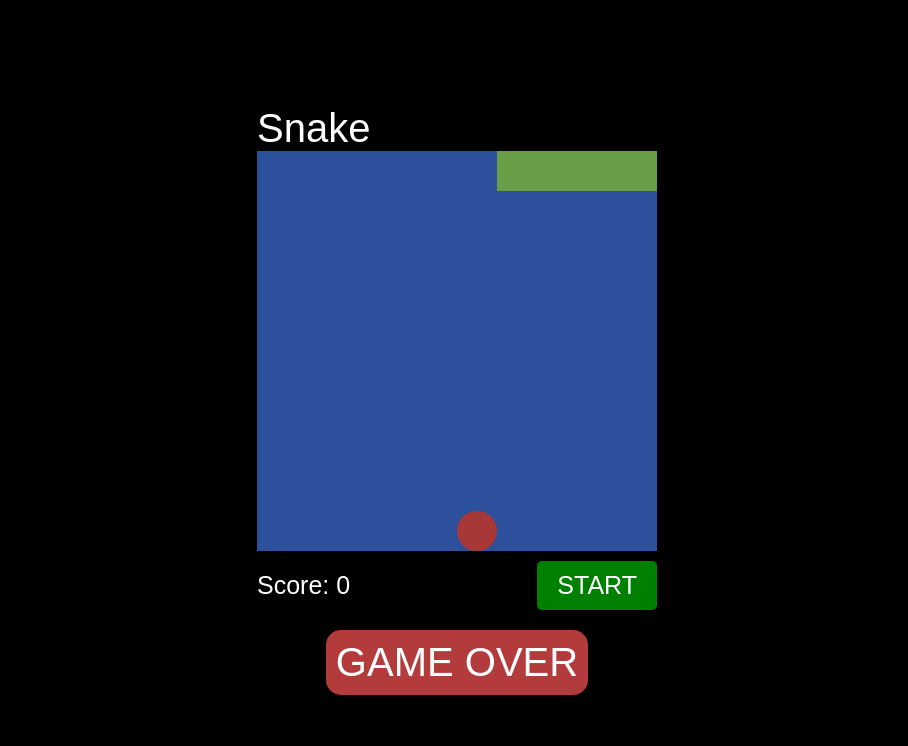
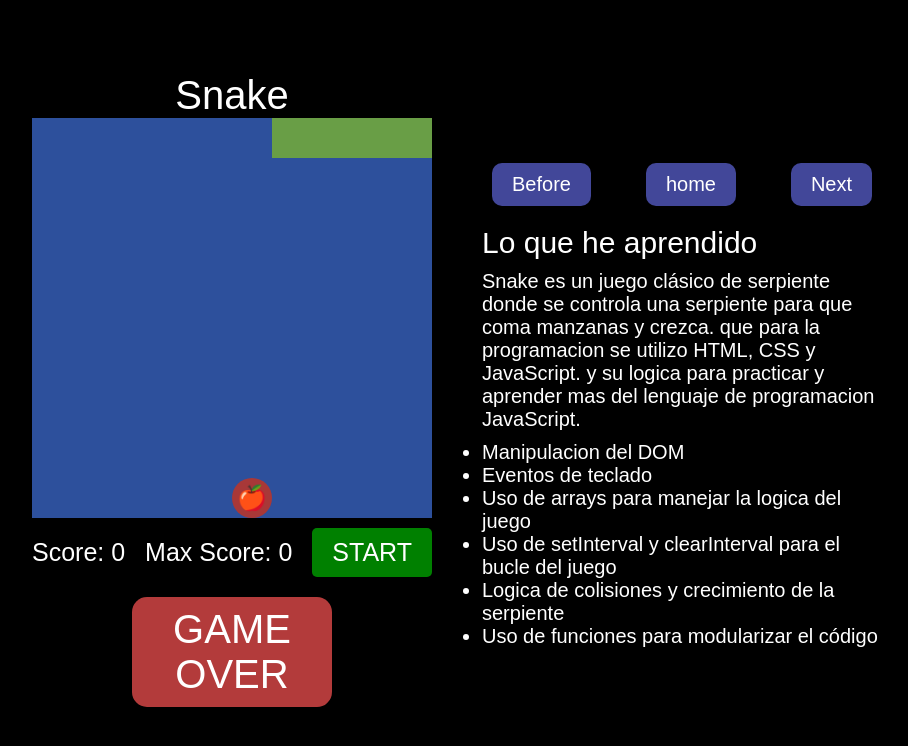
Before and after one commit to FARNIKS/Ejercicios-JS, a plain HTML site: page Snake/index.html in a window 1280 px wide. Both pictures are taken after a click on the button "START". Shown: the whole page, without its empty margins (183-1091 px from the left). Drawn offline with Linux system fonts and the light colour scheme; a web font is replaced by a local one.

Commit message:
snake con lo aprendido terminado y una logica sencilla al index principal del mini portafoleo de proyectos de practica

```diff
--- a/Snake/index.html
+++ b/Snake/index.html
@@ -9,17 +9,46 @@
   <body>
     <div class="containerSnakeGame">
       <div class="snakeGame">
-        <h1>Snake</h1>
+        <h1 class="title">Snake</h1>
         <div class="snakeImage" id="snakeImage">
           <img src="imgs/Snake.png" alt="snake png" />
         </div>
         <div id="board"></div>
         <div class="boardInfo">
           <div>Score: <span id="scoreBoard">0</span></div>
+          <div>Max Score: <span id="maxScoreBoard">0</span></div>
           <button id="start">START</button>
         </div>
+        <div id="gameOver">GAME OVER</div>
       </div>
-      <div id="gameOver">GAME OVER</div>
+      <div class="containerLoApredido">
+        <div class="navigationBar">
+          <button class="navigationButtons">
+            <a href="../Formulario HTML/index.html">Before</a>
+          </button>
+          <button class="navigationButtons">
+            <a href="../index.html">home</a>
+          </button>
+          <button class="navigationButtons">
+            <a href="../Contador/index.html">Next</a>
+          </button>
+        </div>
+        <h2>Lo que he aprendido</h2>
+        <p>
+          Snake es un juego clásico de serpiente donde se controla una serpiente
+          para que coma manzanas y crezca. que para la programacion se utilizo
+          HTML, CSS y JavaScript. y su logica para practicar y aprender mas del
+          lenguaje de programacion JavaScript.
+        </p>
+        <ul>
+          <li>Manipulacion del DOM</li>
+          <li>Eventos de teclado</li>
+          <li>Uso de arrays para manejar la logica del juego</li>
+          <li>Uso de setInterval y clearInterval para el bucle del juego</li>
+          <li>Logica de colisiones y crecimiento de la serpiente</li>
+          <li>Uso de funciones para modularizar el código</li>
+        </ul>
+      </div>
     </div>
     <script src="script.js"></script>
   </body>
--- a/Snake/script.js
+++ b/Snake/script.js
@@ -1,5 +1,6 @@
 const board = document.getElementById("board");
 const scoreBoard = document.getElementById("scoreBoard");
+const maxScoreBoard = document.getElementById("maxScoreBoard");
 const startButton = document.getElementById("start");
 const gameOverSing = document.getElementById("gameOver");
 const snakeImage = document.getElementById("snakeImage");
@@ -22,6 +23,7 @@ const directions = {
 // Variables de juego
 let snake;
 let score;
+let maxScore;
 let direction;
 let boardSquares;
 let emptySquares;
@@ -40,7 +42,7 @@ square> posicion del cuadrado
 type> tipo de cuadrado (empty, snake, food)
  */
 const drawSquare = (square, type) => {
-  const [row, column] = square.split("");
+  const [row, column] = square.split(""); //dividir el id del cuadrado en fila y columna
   boardSquares[row][column] = squareTypes[type];
   const squareElement = document.getElementById(square);
   squareElement.setAttribute("class", `square ${type}`);
@@ -73,18 +75,31 @@ const moveSnake = () => {
     snake.push(newSquare);
 
     if (boardSquares[row][column] === squareTypes.foodSquare) {
-      addFood();
+      addFood(); //aumentar la puntuacion y crear nueva comida
     } else {
-      const emptySquare = snake.shift();
+      const emptySquare = snake.shift(); //eliminar la cola de la serpiente
       drawSquare(emptySquare, "emptySquare");
     }
-    drawSnake();
+    drawSnake(); //redibujar la serpiente
   }
 };
+
+const scoreLogic = () => {
+  maxScore = maxScore || 0;
+
+  if (score >= maxScore) {
+    maxScore = score;
+    maxScoreBoard.innerText = maxScore;
+    console.log(maxScore);
+  }
+};
+
+const updateMaxScore = () => {};
 
 const addFood = () => {
   score++;
   updateScore();
+  scoreLogic();
   createRandomFood();
 };
 
@@ -143,7 +158,7 @@ const setGame = () => {
   direction = "ArrowRight";
   boardSquares = Array.from(Array(boardSize), () =>
     new Array(boardSize).fill(squareTypes.emptySquare)
-  );
+  ); // matriz 10x10 llena de ceros
   console.log(boardSquares);
   board.innerHTML = "";
   emptySquares = [];
--- a/Snake/styles.css
+++ b/Snake/styles.css
@@ -9,16 +9,43 @@
 }
 .containerSnakeGame {
   display: flex;
-  flex-direction: column;
+  flex-wrap: wrap;
+  flex-direction: row;
   justify-content: center;
   align-items: center;
-  gap: 20px;
+  gap: 50px;
   height: 100vh;
   background-color: black;
   color: white;
   font-size: 20px;
 }
+.navigationBar {
+  display: flex;
+  justify-content: space-between;
+  padding: 10px;
+}
+.containerLoApredido {
+  max-width: 400px;
+  display: flex;
+  flex-direction: column;
+  gap: 10px;
+}
+.navigationButtons {
+  font-size: 20px;
+  padding: 10px 20px;
+  border-radius: 10px;
+  background-color: #424799;
+  border: none;
+}
 
+.navigationButtons a {
+  text-decoration: none;
+  color: white;
+}
+
+.title {
+  text-align: center;
+}
 .snakeImage {
   width: 400px;
 }
@@ -48,6 +75,9 @@
   padding: 10px;
   font-size: 40px;
   border-radius: 15px;
+  width: 200px;
+  text-align: center;
+  margin: 20px auto;
 }
 
 .boardInfo {
@@ -84,6 +114,13 @@
 }
 
 .foodSquare {
+  display: flex;
   background-color: #a83838;
   border-radius: 20px;
+  justify-content: center;
+  align-items: center;
+  font-size: 24px;
 }
+.foodSquare::before {
+  content: "🍎";
+}
```
Also changed, not shown: index.html (+15 -0 lines).
